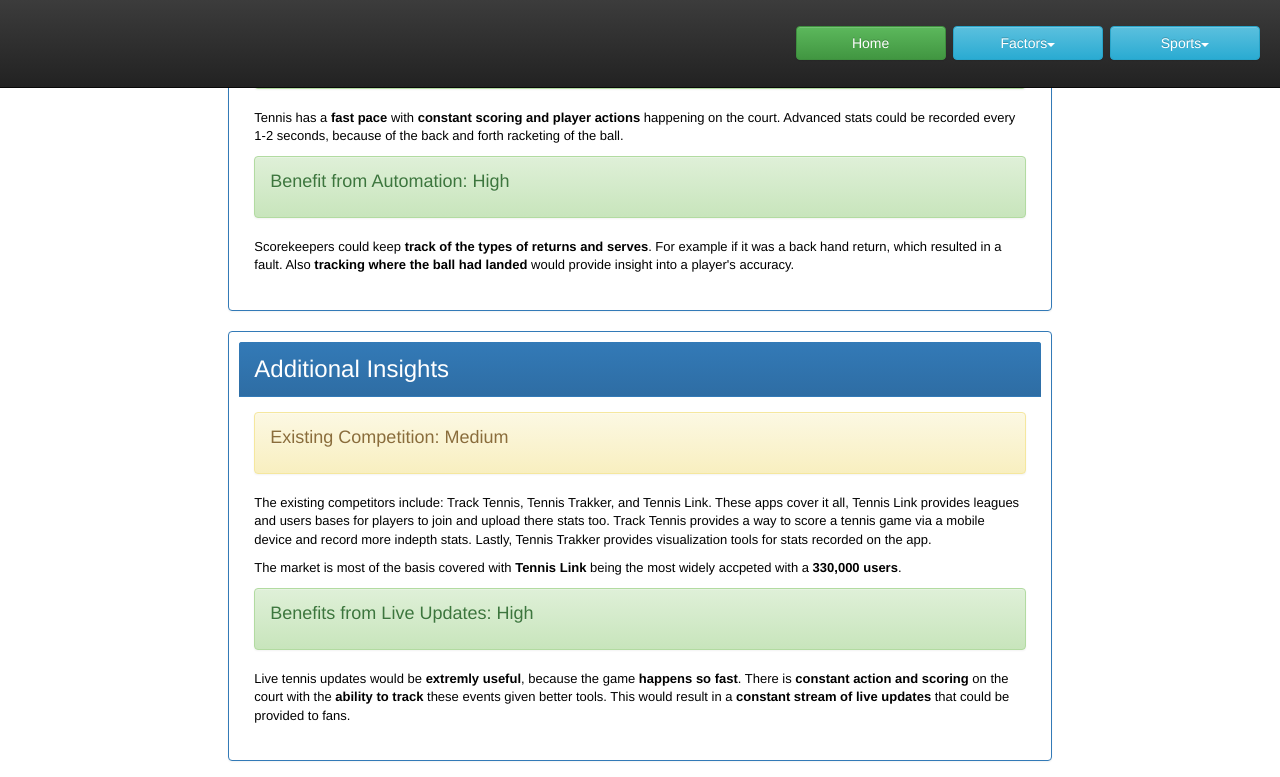
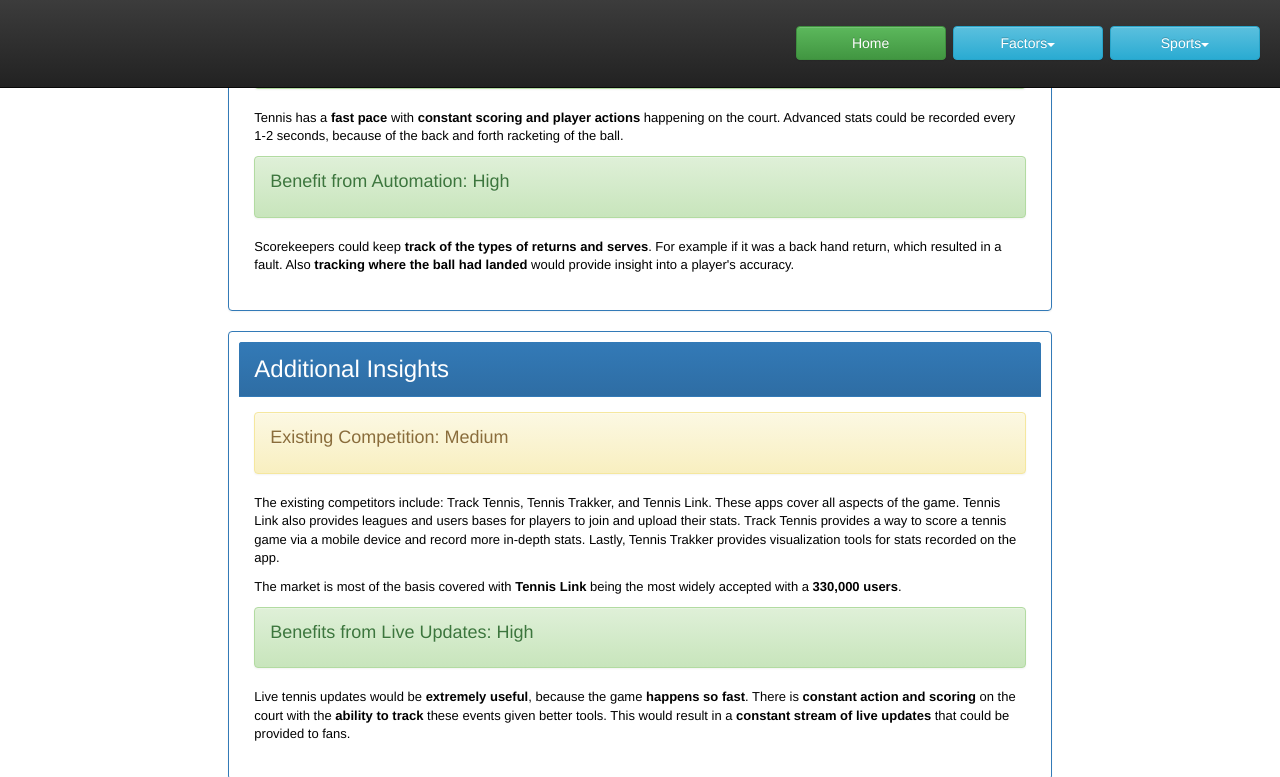
Before and after one commit to kateknewing/GC, a Jekyll site: the page built from tennis.html, in a window 1280 px wide and 900 px high, scrolled down 2664 px, cut to the strip 0-777 px from the top of the window. Built offline with Jekyll 4.4.1, drawn with Linux system fonts in a browser that asks for light colours; nearby versions of some CDN libraries; library files that are not in the unit come from our copies; Markdown is read by kramdown in place of the engine named in the settings; some of the changed text lies outside the part shown.

Commit message:
Changed tennis html

```diff
--- a/tennis.html
+++ b/tennis.html
@@ -42,7 +42,7 @@ title: Hockey
 						<ul class="list-group">
 
 							<!-- Fill Out Cons, delete the row if you're not using it-->
-	  					  <li class="list-group-item">Only 36% of participants are between 6-17.</li>
+	  					  <li class="list-group-item">Only 36% of participants are between the ages 6-17.</li>
 						  <li class="list-group-item">No positions that would provide separate stats.</li>
 						  <li class="list-group-item">Tennis is scored on individual feats.</li>
 						</ul>
@@ -215,12 +215,12 @@ title: Hockey
 				<div class="alert alert-warning" role="alert">
 					<h4>Existing Competition: Medium</h4>
 				</div>
-				<p>The existing competitors include: <v>Track Tennis, Tennis Trakker, and Tennis Link</b>. These apps cover it all, Tennis Link provides leagues and users bases for players to join and upload there stats too. Track Tennis provides a way to score a tennis game via a mobile device and record more indepth stats. Lastly, Tennis Trakker provides visualization tools for stats recorded on the app. </p>
-				<p>The market is most of the basis covered with <b>Tennis Link</b> being the most widely accpeted with a <b>330,000 users</b>.</p>
+				<p>The existing competitors include: <v>Track Tennis, Tennis Trakker, and Tennis Link</b>. These apps cover all aspects of the game. Tennis Link also provides leagues and users bases for players to join and upload their stats. Track Tennis provides a way to score a tennis game via a mobile device and record more in-depth stats. Lastly, Tennis Trakker provides visualization tools for stats recorded on the app. </p>
+				<p>The market is most of the basis covered with <b>Tennis Link</b> being the most widely accepted with a <b>330,000 users</b>.</p>
 				<div class="alert alert-success" role="alert">
 					<h4>Benefits from Live Updates: High</h4>
 				</div>
-				<p>Live tennis updates would be <b>extremly useful</b>, because the game <b>happens so fast</b>. There is <b>constant action and scoring</b> on the court with the <b>ability to track</b> these events given better tools. This would result in a <b>constant stream of live updates</b> that could be provided to fans.</p>
+				<p>Live tennis updates would be <b>extremely useful</b>, because the game <b>happens so fast</b>. There is <b>constant action and scoring</b> on the court with the <b>ability to track</b> these events given better tools. This would result in a <b>constant stream of live updates</b> that could be provided to fans.</p>
 			  </div>
 		</div>
 	</div>
```
